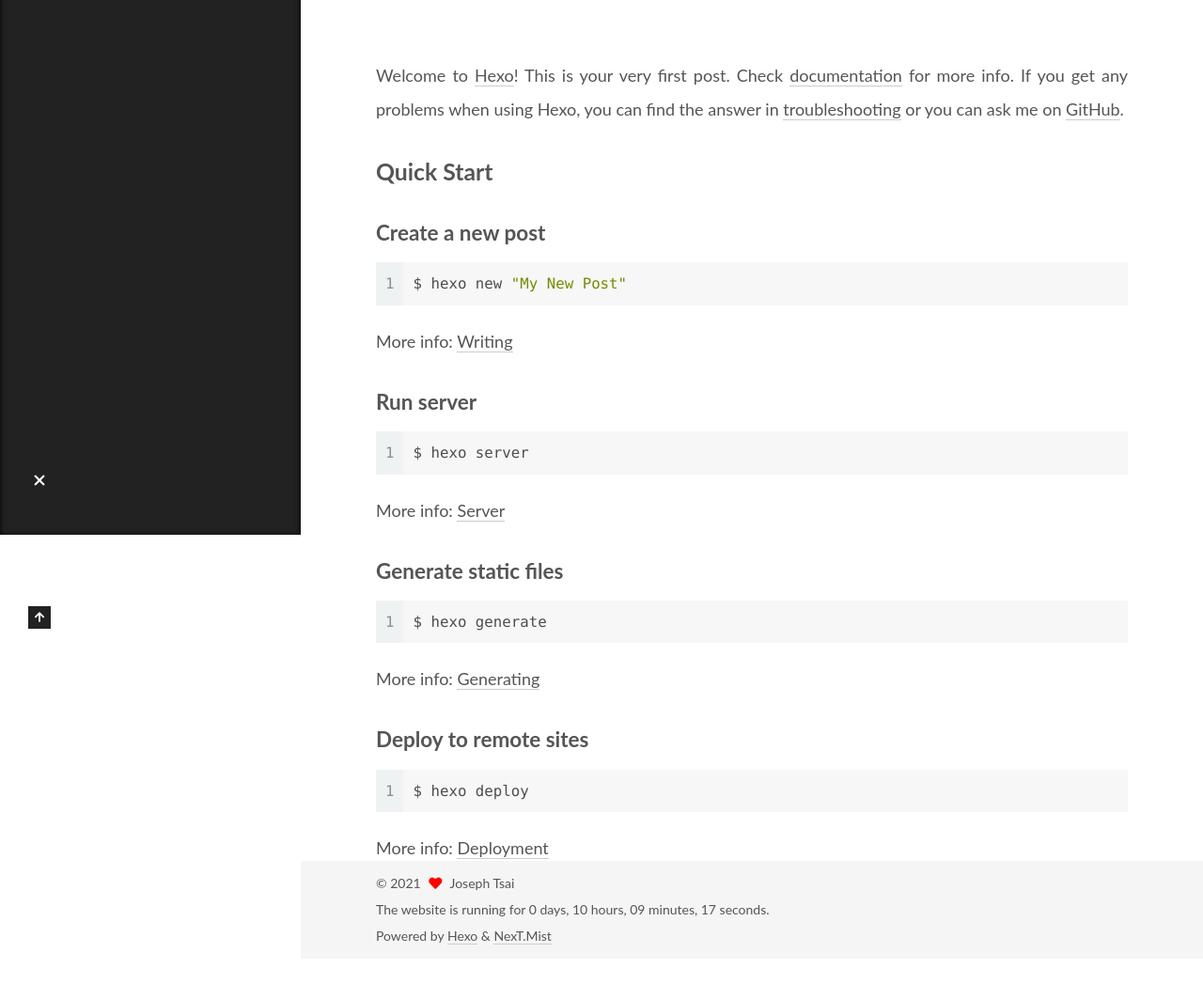
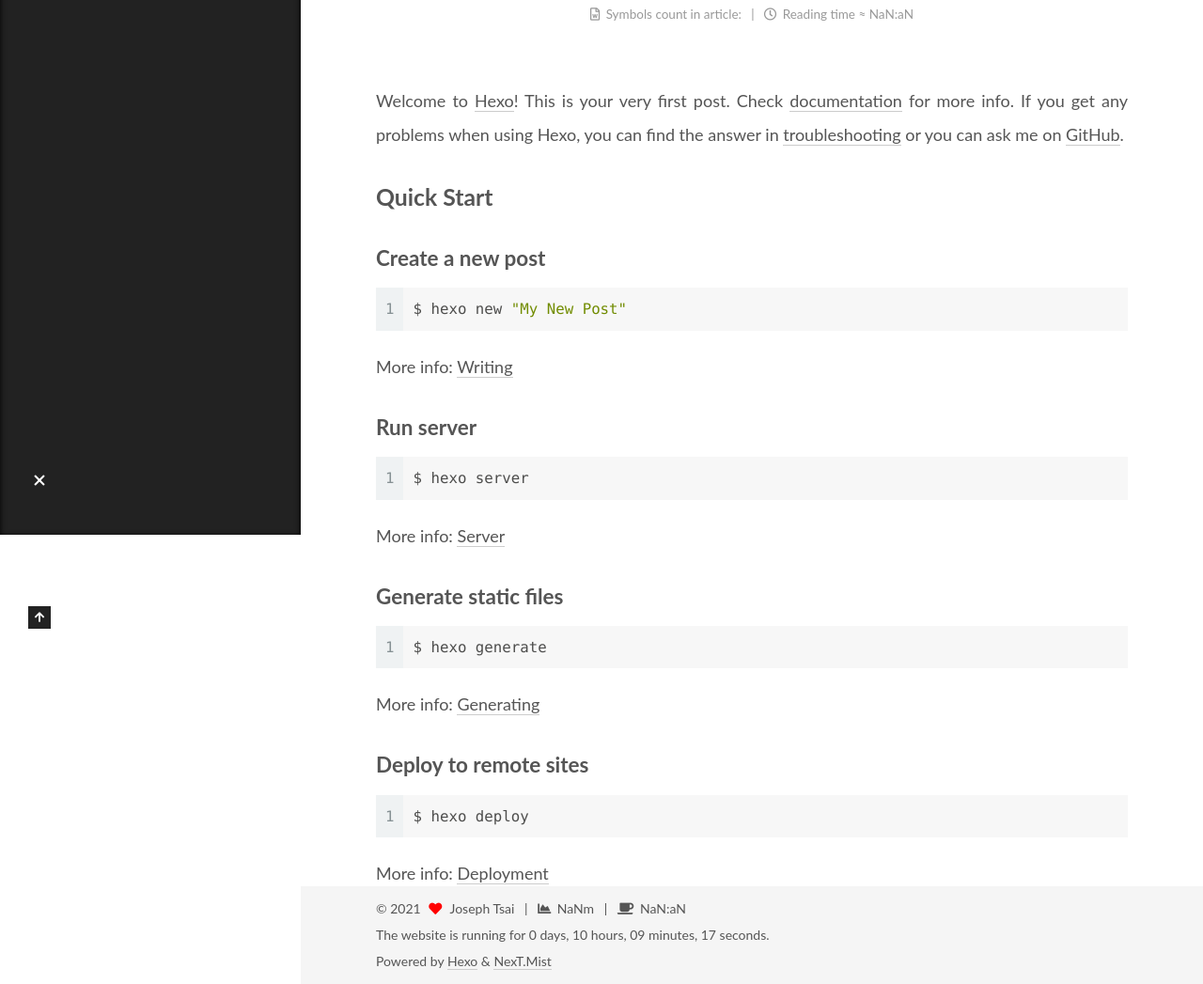
Before and after one commit to escapetiger/escapetiger.github.io.old, a plain HTML site: page 2021/09/07/hello-world/index.html in a window 1280 px wide. Shown: the part 231-1278 px from the top of the page at 94% size. Before the commit the page ends 1251 px from the top, so only its background shows below. Drawn offline with nearby package versions, Linux system fonts and the light colour scheme; a script that the page names is missing.

Commit message:
Site updated: 2021-09-08 18:09:12

```diff
--- a/2021/09/07/hello-world/index.html
+++ b/2021/09/07/hello-world/index.html
@@ -184,6 +184,20 @@
               </span>
               <span class="post-meta-item-text">Views: </span>
               <span class="leancloud-visitors-count"></span>
+            </span><br>
+            <span class="post-meta-item" title="Symbols count in article">
+              <span class="post-meta-item-icon">
+                <i class="far fa-file-word"></i>
+              </span>
+                <span class="post-meta-item-text">Symbols count in article: </span>
+              <span></span>
+            </span>
+            <span class="post-meta-item" title="Reading time">
+              <span class="post-meta-item-icon">
+                <i class="far fa-clock"></i>
+              </span>
+                <span class="post-meta-item-text">Reading time &asymp;</span>
+              <span>NaN:aN</span>
             </span>
 
         </div>
@@ -325,6 +339,16 @@
     <i class="fa fa-heart"></i>
   </span>
   <span class="author" itemprop="copyrightHolder">Joseph Tsai</span>
+    <span class="post-meta-divider">|</span>
+    <span class="post-meta-item-icon">
+      <i class="fa fa-chart-area"></i>
+    </span>
+    <span title="Symbols count total">NaNm</span>
+    <span class="post-meta-divider">|</span>
+    <span class="post-meta-item-icon">
+      <i class="fa fa-coffee"></i>
+    </span>
+    <span title="Reading time total">NaN:aN</span>
 </div>
 
 <div id="days"></div>
```
Also changed, not shown: archives/2021/09/index.html (+10 -0 lines), archives/2021/index.html (+10 -0 lines), archives/index.html (+10 -0 lines), index.html (+24 -0 lines).
